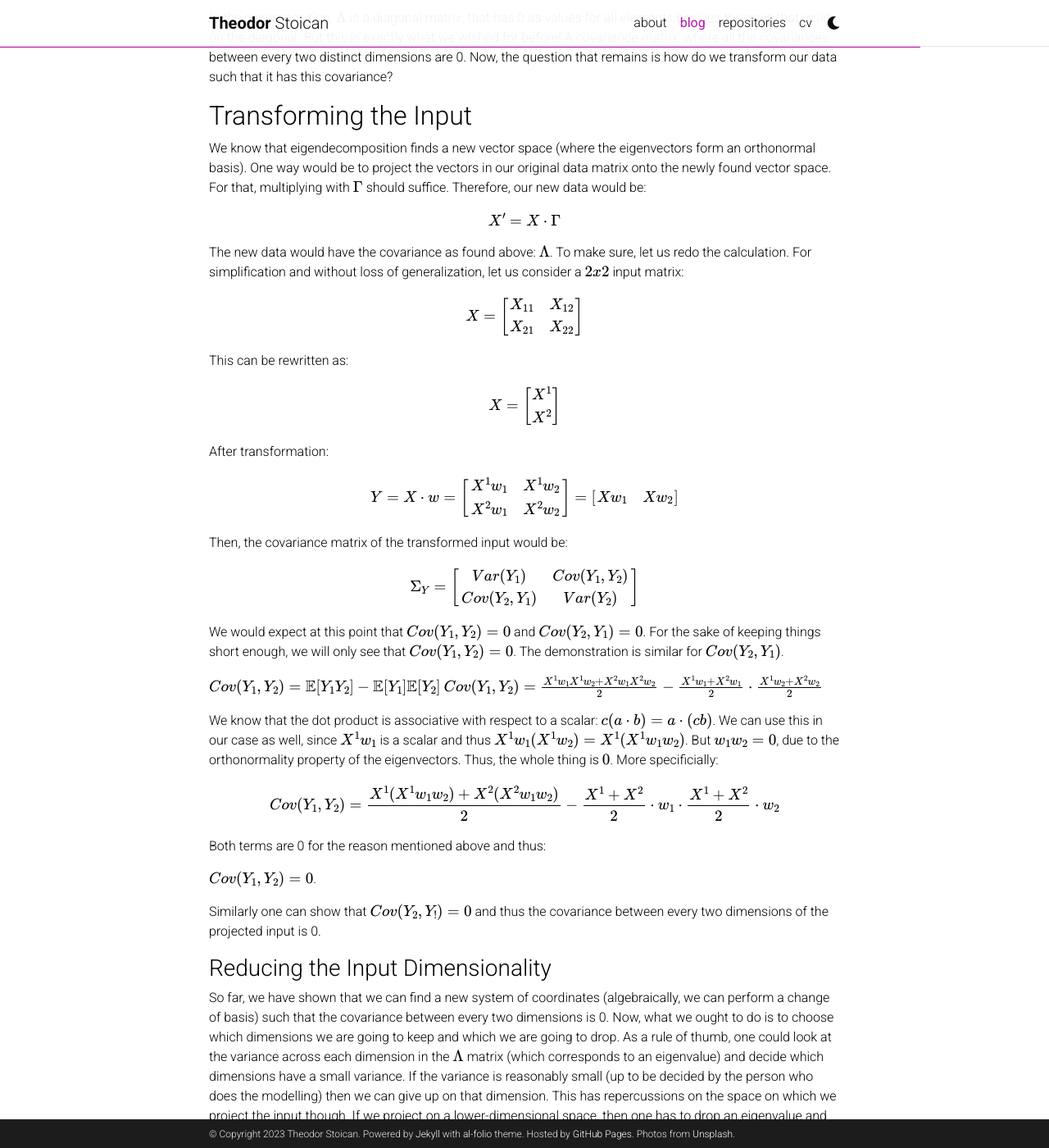
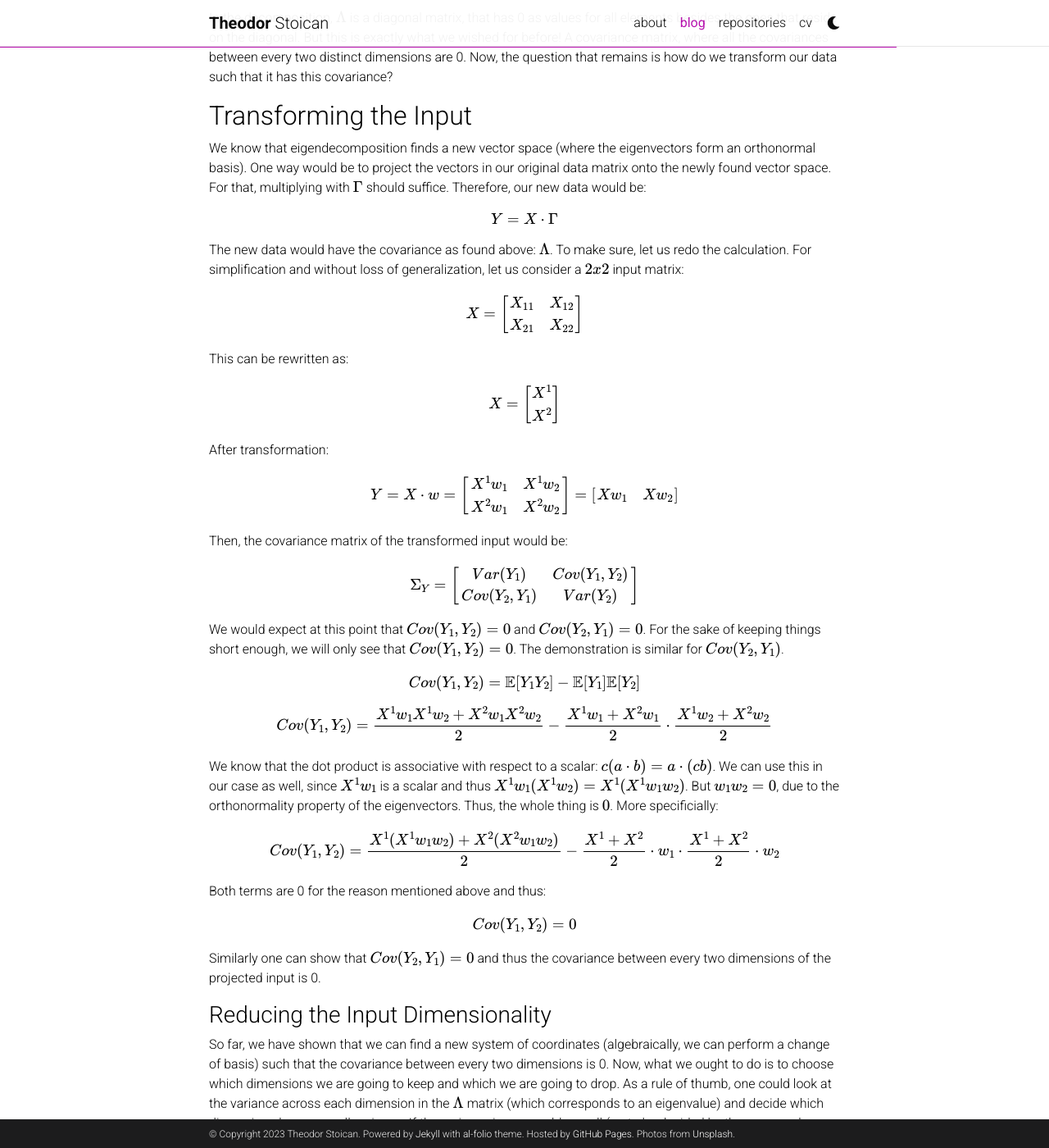
Before and after one commit to theostoican/theostoican.github.io, a Jekyll site: the page built from _posts/2022-04-06-pca.md, in a window 1280 px wide and 1400 px high, scrolled down 2658 px. Shown: the whole window at 82% size. Built offline with Jekyll 4.4.1, drawn with Linux system fonts in a browser that asks for light colours; full-size pictures stand in for the smaller copies a plugin makes; comment, search, counter and statistics services are not loaded; a style sheet for code colours, icons or effects is not loaded; some of the changed text lies outside the part shown.

Commit message:
Fix typos for PCA.

```diff
--- a/_posts/2022-04-06-pca.md
+++ b/_posts/2022-04-06-pca.md
@@ -66,7 +66,7 @@
 
 We know that eigendecomposition finds a new vector space (where the eigenvectors form an orthonormal basis). One way would be to project the vectors in our original data matrix onto the newly found vector space. For that, multiplying with $$\Gamma$$ should suffice. Therefore, our new data would be:
 
-$$ X' = X \cdot \Gamma $$
+$$ Y = X \cdot \Gamma $$
 
 The new data would have the covariance as found above: $$\Lambda$$. To make sure, let us redo the calculation. For simplification and without loss of generalization, let us consider a $$2 x 2$$ input matrix:
 
@@ -101,6 +101,7 @@
 We would expect at this point that $$ Cov(Y_1, Y_2) = 0 $$ and $$ Cov(Y_2, Y_1) = 0 $$. For the sake of keeping things short enough, we will only see that $$ Cov(Y_1, Y_2) = 0 $$. The demonstration is similar for $$ Cov(Y_2, Y_1) $$.
 
 $$ Cov(Y_1, Y_2) = \mathbb{E}[Y_1Y_2] - \mathbb{E}[Y_1]\mathbb{E}[Y_2] $$
+
 $$ Cov(Y_1, Y_2) = \frac{X^1w_1X^1w_2 + X^2w_1X^2w_2}{2} - \frac{X^1w_1 + X^2w_1}{2} \cdot \frac{X^1w_2 +X^2w_2}{2} $$
 
 We know that the dot product is associative with respect to a scalar: $$c(a \cdot b) = a \cdot (cb)$$. We can use this in our case as well, since $$X^1w_1$$ is a scalar and thus $$X^1w_1(X^1w_2) = X^1(X^1w_1w_2)$$. But $$w_1w_2 = 0$$, due to the orthonormality property of the eigenvectors. Thus, the whole thing is $$0$$. More specificially:
@@ -109,12 +110,14 @@
 
 Both terms are 0 for the reason mentioned above and thus:
 
-$$ Cov(Y_1, Y_2) = 0 $$.
 
-Similarly one can show that $$ Cov(Y_2, Y_!) = 0 $$ and thus the covariance between every two dimensions of the projected input is 0.
+$$ Cov(Y_1, Y_2) = 0 $$
+
+
+Similarly one can show that $$ Cov(Y_2, Y_1) = 0 $$ and thus the covariance between every two dimensions of the projected input is 0.
 
 ### Reducing the Input Dimensionality
 
-So far, we have shown that we can find a new system of coordinates (algebraically, we can perform a change of basis) such that the covariance between every two dimensions is 0. Now, what we ought to do is to choose which dimensions we are going to keep and which we are going to drop. As a rule of thumb, one could look at the variance across each dimension in the $$ \Lambda $$ matrix (which corresponds to an eigenvalue) and decide which dimensions have a small variance. If the variance is reasonably small (up to be decided by the person who does the modelling) then we can give up on that dimension. This has repercussions on the space on which we project the input though. If we project on a lower-dimensional space, then one has to drop an eigenvalue and an eigenvector. Therefore, instead of multiplying by $$\Gamma$$, one has to reduce the columns from $$\Gamma$$ that correspond to the smallest eigenvalues, obtain a new $$\Gamma_{trunc}$$ and perform the projection in the same way, by doing $$X \cdot \Gamma$$.
+So far, we have shown that we can find a new system of coordinates (algebraically, we can perform a change of basis) such that the covariance between every two dimensions is 0. Now, what we ought to do is to choose which dimensions we are going to keep and which we are going to drop. As a rule of thumb, one could look at the variance across each dimension in the $$ \Lambda $$ matrix (which corresponds to an eigenvalue) and decide which dimensions have a small variance. If the variance is reasonably small (up to be decided by the person who does the modelling) then we can give up on that dimension. This has repercussions on the space on which we project the input though. If we project on a lower-dimensional space, then one has to drop an eigenvalue and an eigenvector. Therefore, instead of multiplying by $$\Gamma$$, one has to reduce the columns from $$\Gamma$$ that correspond to the smallest eigenvalues, obtain a new $$\Gamma_{trunc}$$ and perform the projection in the same way, by doing $$X \cdot \Gamma_{trunc}$$.
 
 In this way, one can perform dimensionality reduction by reducing the least informative dimensions.
```
